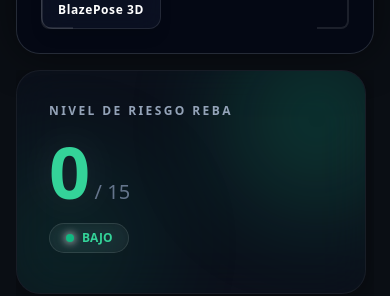
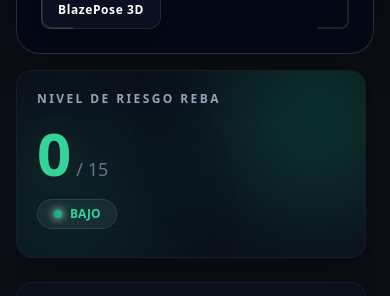
Before and after one commit to eladio14/sismoer, a React (Vite) app: page / in a window 390 px wide. Both pictures are taken after a click on the button "Comenzar Monitoreo". Shown: the part 538-834 px from the top of the page. Built offline with nearby package versions, Linux system fonts and the light colour scheme; no server answers.

Commit message:
Refactor: Adjust metrics panel cards for responsive display

```diff
--- a/src/components/MetricsPanel.jsx
+++ b/src/components/MetricsPanel.jsx
@@ -9,7 +9,7 @@ const MetricsPanel = ({ angles, risk }) => {
     return (
         <aside className="w-full h-full flex flex-col gap-6 overflow-y-auto pr-2 custom-scrollbar print:hidden">
             {/* Risk Card */}
-            <div className={`relative p-8 rounded-3xl border border-white/5 bg-slate-900/40 backdrop-blur-xl shadow-[0_8px_32px_rgba(0,0,0,0.4)] overflow-hidden transition-all duration-700 group hover:bg-slate-900/60 hover:border-white/10`}>
+            <div className={`relative p-5 sm:p-8 rounded-2xl sm:rounded-3xl border border-white/5 bg-slate-900/40 backdrop-blur-xl shadow-[0_8px_32px_rgba(0,0,0,0.4)] overflow-hidden transition-all duration-700 group hover:bg-slate-900/60 hover:border-white/10`}>
                 {/* Glow effects */}
                 <div className={`absolute -right-12 -top-12 w-48 h-48 rounded-full ${risk.statusColor || 'bg-slate-500'} opacity-20 blur-[50px] group-hover:opacity-40 transition-opacity duration-700`}></div>
                 <div className={`absolute -left-12 -bottom-12 w-48 h-48 rounded-full ${risk.statusColor || 'bg-slate-500'} opacity-10 blur-[50px] group-hover:opacity-30 transition-opacity duration-700`}></div>
@@ -17,8 +17,8 @@ const MetricsPanel = ({ angles, risk }) => {
                 <div className="relative z-10">
                     <h3 className="text-xs font-bold text-slate-400 uppercase tracking-[0.2em] mb-4">Nivel de Riesgo REBA</h3>
                     <div className="flex items-baseline gap-2 mb-2">
-                        <span className={`text-7xl font-black tracking-tighter ${risk.color || 'text-slate-400'} drop-shadow-[0_0_20px_rgba(255,255,255,0.1)] transition-colors duration-500`}>{risk.score || 0}</span>
-                        <span className="text-xl text-slate-500 font-light">/ 15</span>
+                        <span className={`text-6xl sm:text-7xl font-black tracking-tighter ${risk.color || 'text-slate-400'} drop-shadow-[0_0_20px_rgba(255,255,255,0.1)] transition-colors duration-500`}>{risk.score || 0}</span>
+                        <span className="text-lg sm:text-xl text-slate-500 font-light">/ 15</span>
                     </div>
                     <div className="mt-4 flex flex-col items-start gap-2">
                         <div className={`inline-flex items-center gap-2 px-4 py-1.5 rounded-full text-xs font-bold text-white border border-white/10 backdrop-blur-md bg-white/5 shadow-inner`}>
@@ -31,7 +31,7 @@ const MetricsPanel = ({ angles, risk }) => {
             </div>
 
             {/* Bilateral Posture */}
-            <div className="p-6 rounded-3xl bg-slate-900/40 backdrop-blur-xl border border-white/5 shadow-xl transition-all duration-500 hover:bg-slate-900/60 hover:border-white/10">
+            <div className="p-4 sm:p-6 rounded-2xl sm:rounded-3xl bg-slate-900/40 backdrop-blur-xl border border-white/5 shadow-xl transition-all duration-500 hover:bg-slate-900/60 hover:border-white/10">
                 <div className="flex items-center justify-between mb-6">
                     <div className="flex items-center gap-3">
                         <div className="p-2.5 bg-blue-500/10 rounded-xl border border-blue-500/20">
@@ -65,7 +65,7 @@ const MetricsPanel = ({ angles, risk }) => {
             </div>
 
             {/* Axial Segments (Grupo A) */}
-            <div className="p-6 rounded-3xl bg-slate-900/40 backdrop-blur-xl border border-white/5 shadow-xl transition-all duration-500 hover:bg-slate-900/60 hover:border-white/10 flex-1">
+            <div className="p-4 sm:p-6 rounded-2xl sm:rounded-3xl bg-slate-900/40 backdrop-blur-xl border border-white/5 shadow-xl transition-all duration-500 hover:bg-slate-900/60 hover:border-white/10 flex-1">
                 <div className="flex items-center justify-between mb-8">
                     <div className="flex items-center gap-3">
                         <div className="p-2.5 bg-purple-500/10 rounded-xl border border-purple-500/20">
@@ -120,7 +120,7 @@ const MetricsPanel = ({ angles, risk }) => {
             </div>
 
             {/* Upper Extremities */}
-            <div className="p-6 rounded-3xl bg-slate-900/40 backdrop-blur-xl border border-white/5 shadow-xl transition-all duration-500 hover:bg-slate-900/60 hover:border-white/10 flex-1">
+            <div className="p-4 sm:p-6 rounded-2xl sm:rounded-3xl bg-slate-900/40 backdrop-blur-xl border border-white/5 shadow-xl transition-all duration-500 hover:bg-slate-900/60 hover:border-white/10 flex-1">
                 <div className="flex items-center justify-between mb-6">
                     <div className="flex items-center gap-3">
                         <div className="p-2.5 bg-indigo-500/10 rounded-xl border border-indigo-500/20">
@@ -173,7 +173,7 @@ const MetricsPanel = ({ angles, risk }) => {
             </div>
 
             {/* Lower Extremities */}
-            <div className="p-6 rounded-3xl bg-slate-900/40 backdrop-blur-xl border border-white/5 shadow-xl transition-all duration-500 hover:bg-slate-900/60 hover:border-white/10 flex-1">
+            <div className="p-4 sm:p-6 rounded-2xl sm:rounded-3xl bg-slate-900/40 backdrop-blur-xl border border-white/5 shadow-xl transition-all duration-500 hover:bg-slate-900/60 hover:border-white/10 flex-1">
                 <div className="flex items-center justify-between mb-6">
                     <div className="flex items-center gap-3">
                         <div className="p-2.5 bg-teal-500/10 rounded-xl border border-teal-500/20">
```
